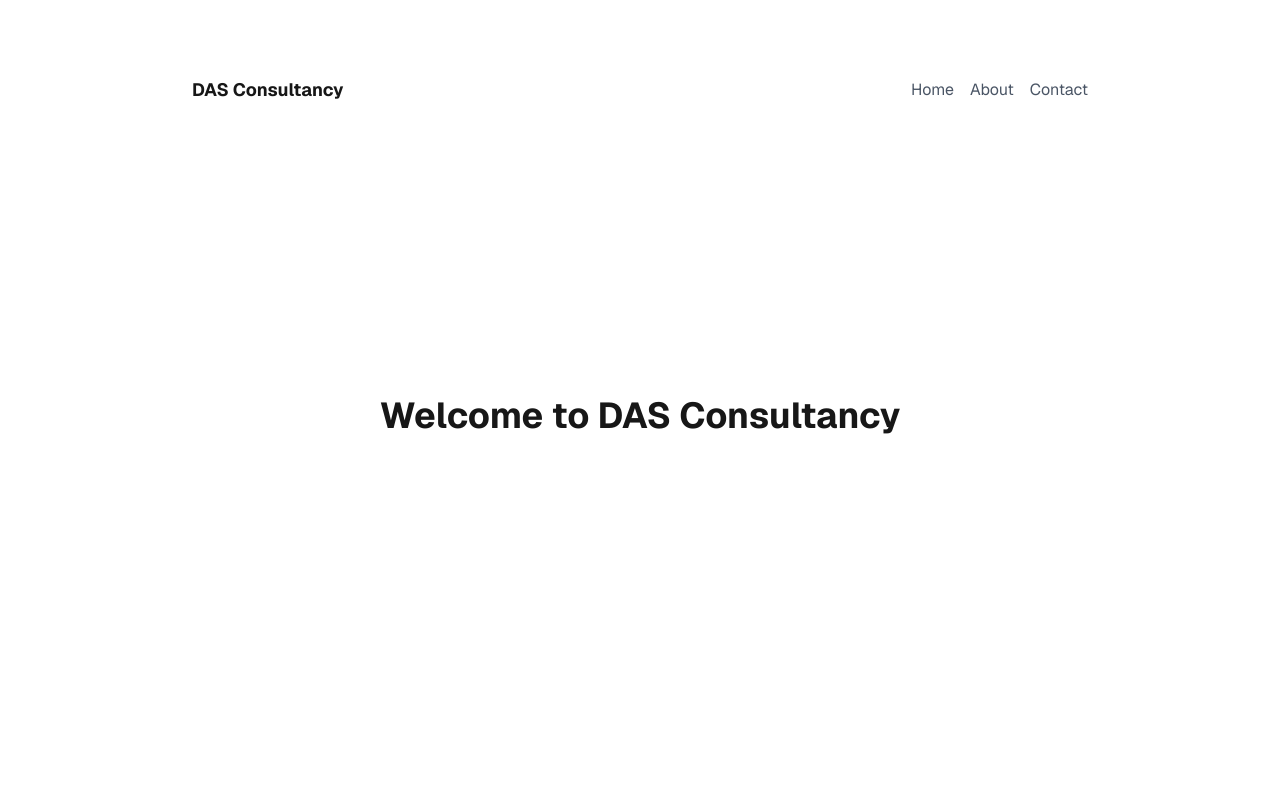
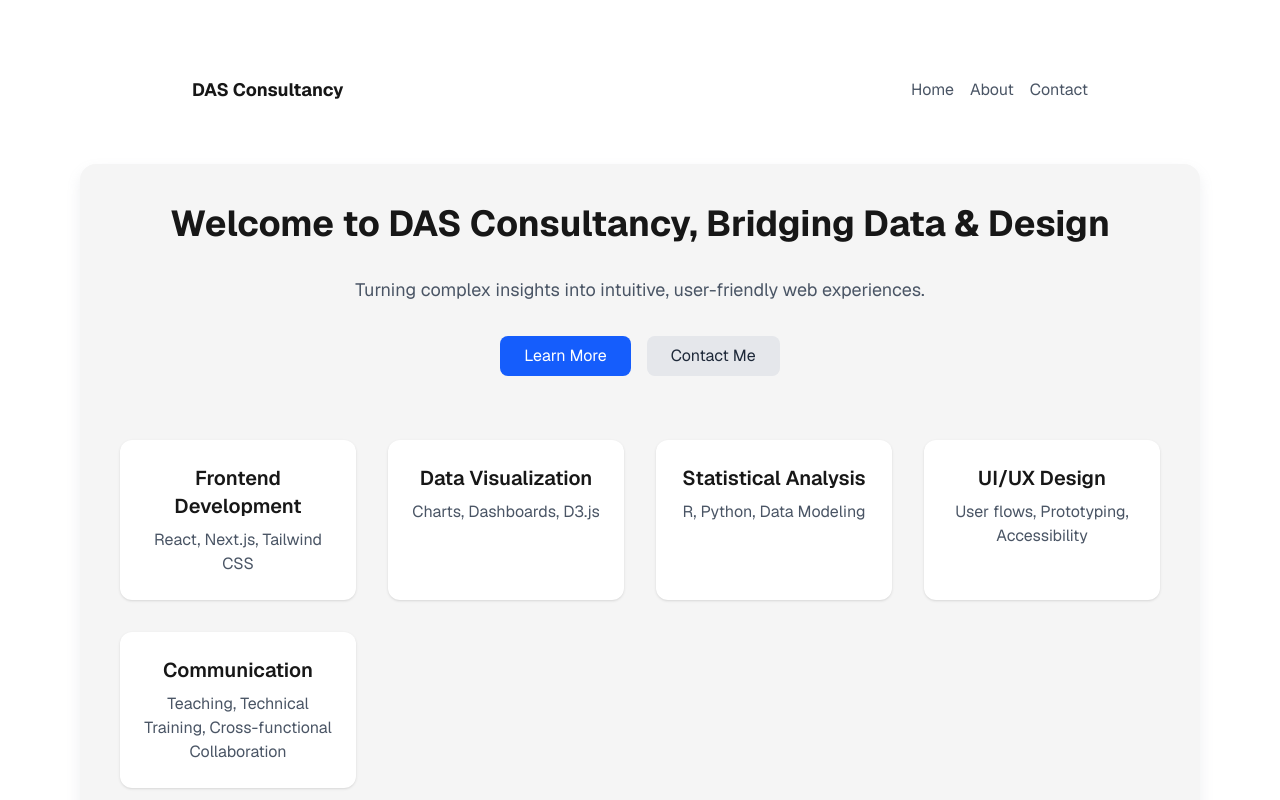
Before and after one commit to abdous/das-consultancy, a Next.js app: page / in a window 1280 px wide. Shown: the top 800 px of the page. Built offline with nearby package versions, Linux system fonts and the light colour scheme.

Commit message:
DAS add optional class to MainComponnet for reusability, and content to home page.

```diff
--- a/app/page.js
+++ b/app/page.js
@@ -1,10 +1,87 @@
+import Link from "next/link";
 import MainComponent from "../components/MainComponent";
+import classNames from "classnames";
 
 
 export default function Home() {
+  const sectionClass = (isBackgroundColor) => classNames("w-full text-center gap-3 md:gap-8 flex flex-col", {
+    "bg-neutral-100": isBackgroundColor,
+  });
   return (
-    <MainComponent>
-      <h1 className="text-4xl font-bold mt-8">Welcome to DAS Consultancy</h1>
+    <MainComponent mainClassName="gap-3 md:gap-8 lg:gap-16">
+      <section className={sectionClass(true)}>
+        <h1 className="text-2xl md:text-4xl font-bold">
+          Welcome to DAS Consultancy, Bridging Data & Design
+        </h1>
+        <p className="text-lg text-gray-600 max-w-xl mx-auto">
+          Turning complex insights into intuitive, user-friendly web experiences.
+        </p>
+        <div className="flex justify-center gap-4">
+          <Link href="/about" className="bg-blue-600 text-white px-6 py-2 rounded-lg hover:bg-blue-700">
+            Learn More
+          </Link>
+          <Link href="/contact" className="bg-gray-200 text-gray-800 px-6 py-2 rounded-lg hover:bg-gray-300">
+            Contact Me
+          </Link>
+        </div>
+      </section>
+      {/* Skills Section */}
+      <section className={`${sectionClass(false)} max-w-6xl grid sm:grid-cols-2 lg:grid-cols-4`}>
+        {[
+          { title: "Frontend Development", desc: "React, Next.js, Tailwind CSS" },
+          { title: "Data Visualization", desc: "Charts, Dashboards, D3.js" },
+          { title: "Statistical Analysis", desc: "R, Python, Data Modeling" },
+          { title: "UI/UX Design", desc: "User flows, Prototyping, Accessibility" },
+          { title: "Communication", desc: "Teaching, Technical Training, Cross-functional Collaboration" }
+        ].map((skill, i) => (
+          <div key={i} className="bg-white shadow p-6 rounded-xl">
+            <h3 className="text-xl font-semibold mb-2">{skill.title}</h3>
+            <p className="text-gray-600">{skill.desc}</p>
+          </div>
+        ))}
+      </section>
+      <section className={sectionClass(false)}>
+        <h2 className="text-3xl font-bold text-center mb-3 md:mb-6">Featured Projects</h2>
+        <div className="grid md:grid-cols-2 gap-8">
+          {[1, 2].map((proj) => (
+            <div key={proj} className="bg-white shadow rounded-xl overflow-hidden">
+              <div className="h-48 bg-gray-200 flex items-center justify-center">
+                <span className="text-gray-500">Project Screenshot</span>
+              </div>
+              <div className="p-6">
+                <h3 className="text-xl font-semibold mb-2">Project Title {proj}</h3>
+                <p className="text-gray-600 mb-4">
+                  Brief description of what the project does and the technologies used.
+                </p>
+                <Link href="#" className="text-blue-600 hover:underline">
+                  View Project →
+                </Link>
+              </div>
+            </div>
+          ))}
+        </div>
+      </section>
+      {/* About Preview */}
+      <section className={`${sectionClass(false)} bg-neutral-50`}>
+        <p className="max-w-2xl mx-auto text-lg text-gray-700 mb-6">
+          With over 7 years building modern web apps and 10+ years in statistics, I create interfaces
+          that make data meaningful.
+        </p>
+        <Link href="/about" className="bg-blue-600 text-white px-6 py-2 rounded-lg hover:bg-blue-700">
+          Read More
+        </Link>
+      </section>
+
+      {/* Contact CTA */}
+      <section className={`${sectionClass(false)} bg-blue-600 text-white`}>
+        <h2 className="text-3xl font-bold mb-4">Let’s Work Together</h2>
+        <p className="max-w-xl mx-auto mb-6">
+          Got a project in mind? I’d love to hear about it and see how we can bring it to life.
+        </p>
+        <Link href="/contact" className="bg-white text-blue-600 px-6 py-2 rounded-lg hover:bg-gray-100">
+          Get in Touch
+        </Link>
+      </section>
     </MainComponent>
 
   );
--- a/components/MainComponent.tsx
+++ b/components/MainComponent.tsx
@@ -4,13 +4,17 @@ import { ReactNode, JSX } from "react";
 
 type MainComponentProps = {
     children: ReactNode;
+    mainClassName?: string;
+    navClassName?: string;
 };
 
-const MainComponent = ({ children }: MainComponentProps): JSX.Element => {
+const MainComponent = ({ children, mainClassName }: MainComponentProps): JSX.Element => {
     return (
         <main className="font-sans grid grid-rows-[20px_1fr_20px] items-center justify-items-center min-h-screen p-8 pb-20 gap-16 sm:p-20">
             <Navigation />
-            {children}
+            <div className={`bg-neutral-100 w-full p-4 pb-6 rounded-2xl lg:p-10 lg:overflow-hidden md:shadow-[0_7px_14px_rgba(138,149,158,0.15)] flex flex-col items-center justify-center ${mainClassName}`}>
+                {children}
+            </div>
         </main>
     );
 };
```
